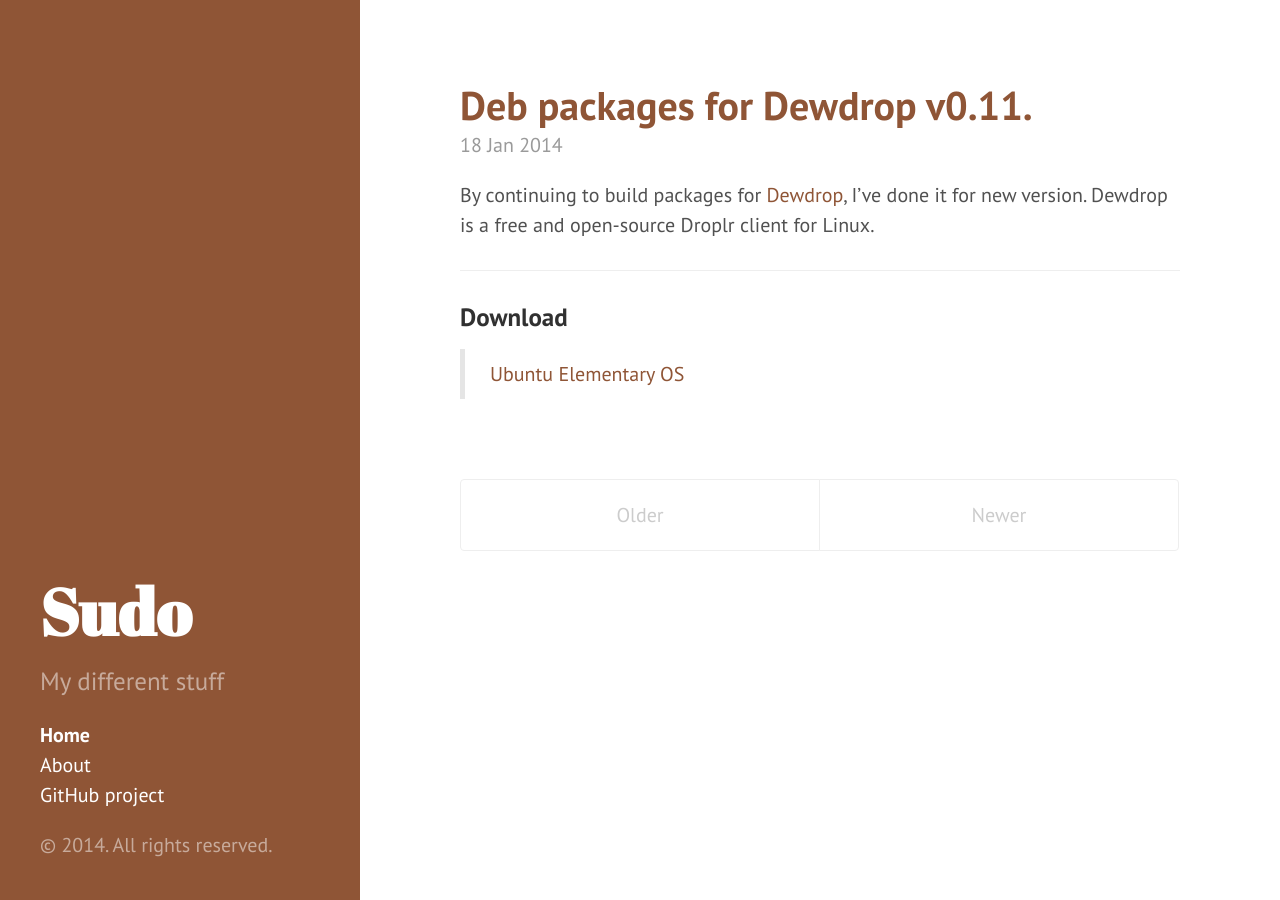
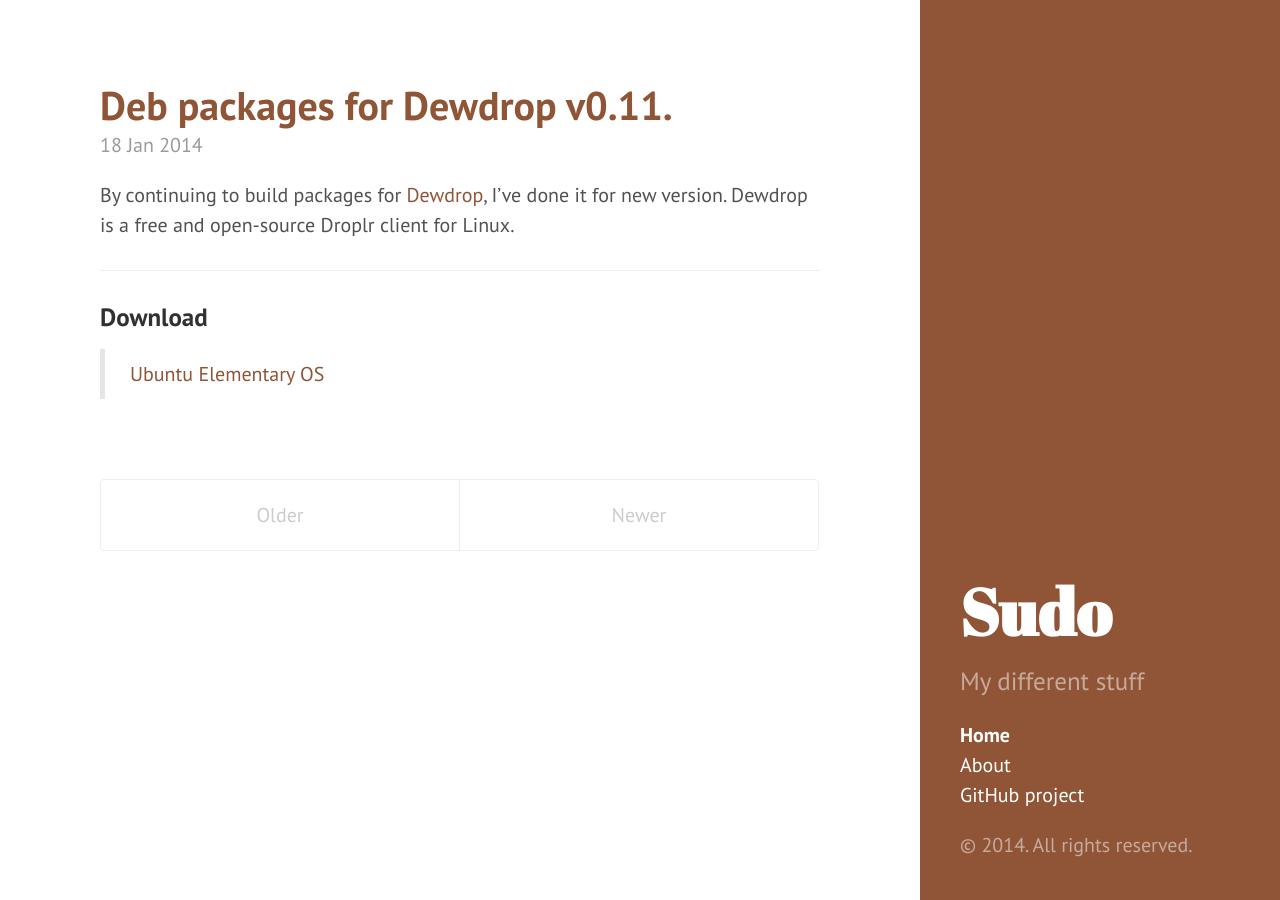
Before and after one commit to sudosu/sudosu.github.io, a Jekyll site: the page built from index.html, in a window 1280 px wide. Built offline with Jekyll 4.4.1, drawn with Linux system fonts in a browser that asks for light colours; Markdown is read by kramdown in place of the engine named in the settings; the list of posts is cut into pages by our own code.

Commit message:
Update default.html

```diff
--- a/_layouts/default.html
+++ b/_layouts/default.html
@@ -3,7 +3,7 @@
 
   {% include head.html %}
 
-  <body class="theme-base-0f">
+  <body class="theme-base-0f layout-reverse">
 
     {% include sidebar.html %}
 
```
